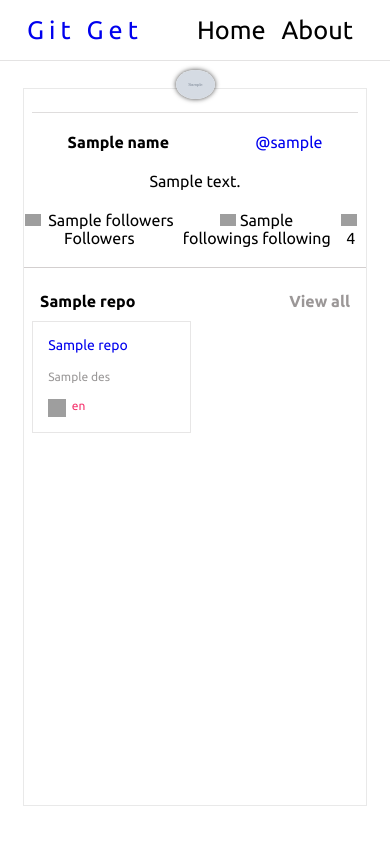
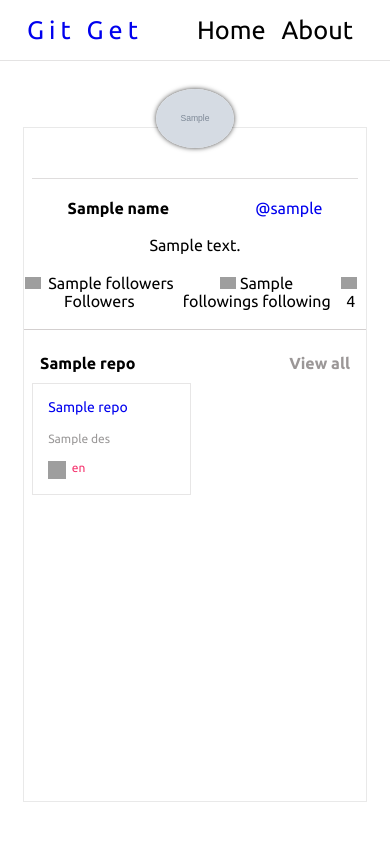
Before and after one commit to aanu1143/github-scrap, a Django app: template templates/profile.html in a window 390 px wide. Run offline with Django 3.2, Linux system fonts and the light colour scheme; the template is opened without the code that fills it: most values are stand-ins (such as "Sample title", 1, 10 or a date in 2020); grey boxes marked "Sample" are stand-in pictures; grey boxes are pictures that could not be loaded.

Commit message:
profile page fix

```diff
--- a/git/views.py
+++ b/git/views.py
@@ -2,7 +2,7 @@ from django.shortcuts import render
 from django.views.decorators.cache import cache_page
 from .utils import getUserDetail, getPinnedRepo, getFollow, getRepo
 
-
+@cache_page(60*60)
 def index(request):
     return render(request, 'index.html')
 
--- a/static/resp.css
+++ b/static/resp.css
@@ -3,13 +3,14 @@
         width: 70%;
     }
     .prof-tab {
-        grid-template-rows: 25% auto;
+        grid-template-rows: 30% auto;
         grid-template-columns: 100%;
+        margin-top: 17vw;
     }
     .details {
         border-right: 0;
         border-bottom: 1px solid rgb(211, 207, 207);
-        grid-template-rows: 6vw auto;
+        grid-template-rows: 13vw auto;
     }
     .repos {
         border-left: 0;
@@ -17,7 +18,12 @@
     }
 
     .profile {
-        height: 85vh;
+        height: 80vh;
+    }
+
+    .avatar {
+        top: -10vw;
+        width: 20vw;
     }
 
     .prof-tab {
```
